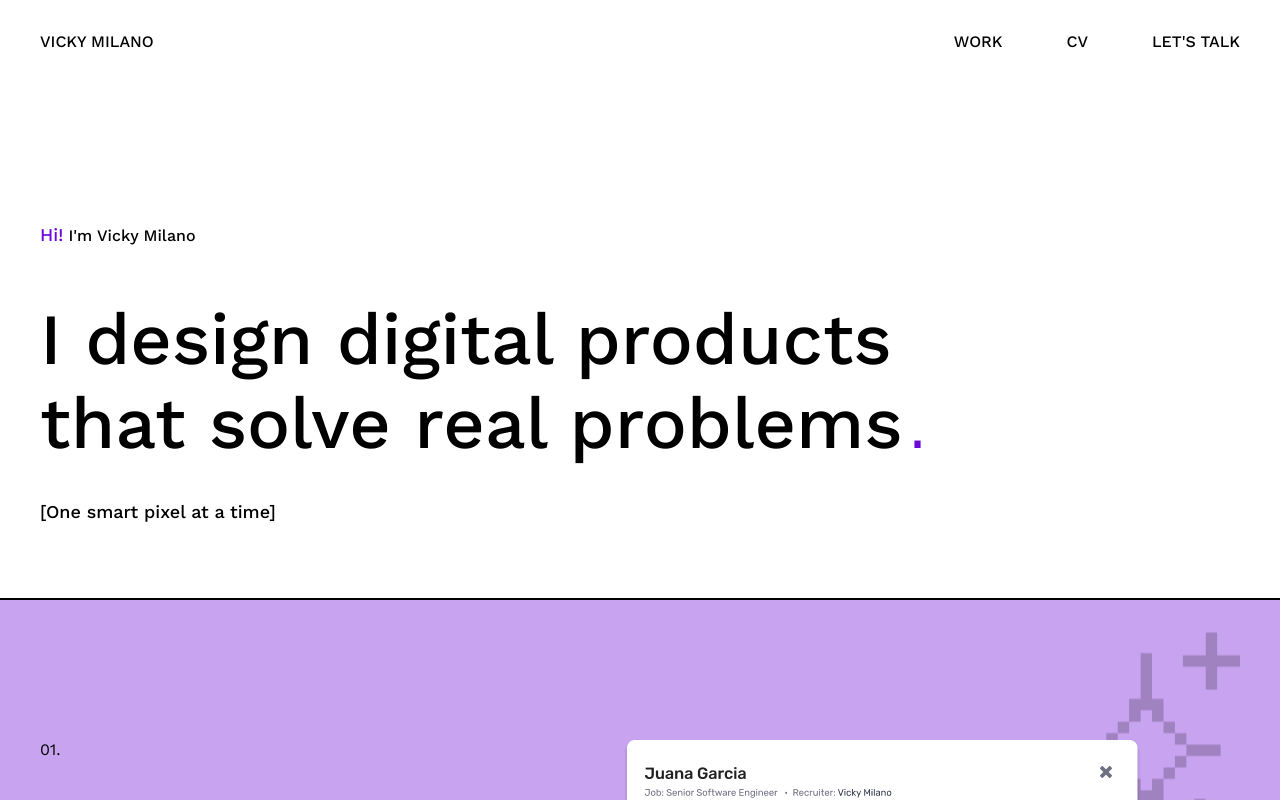
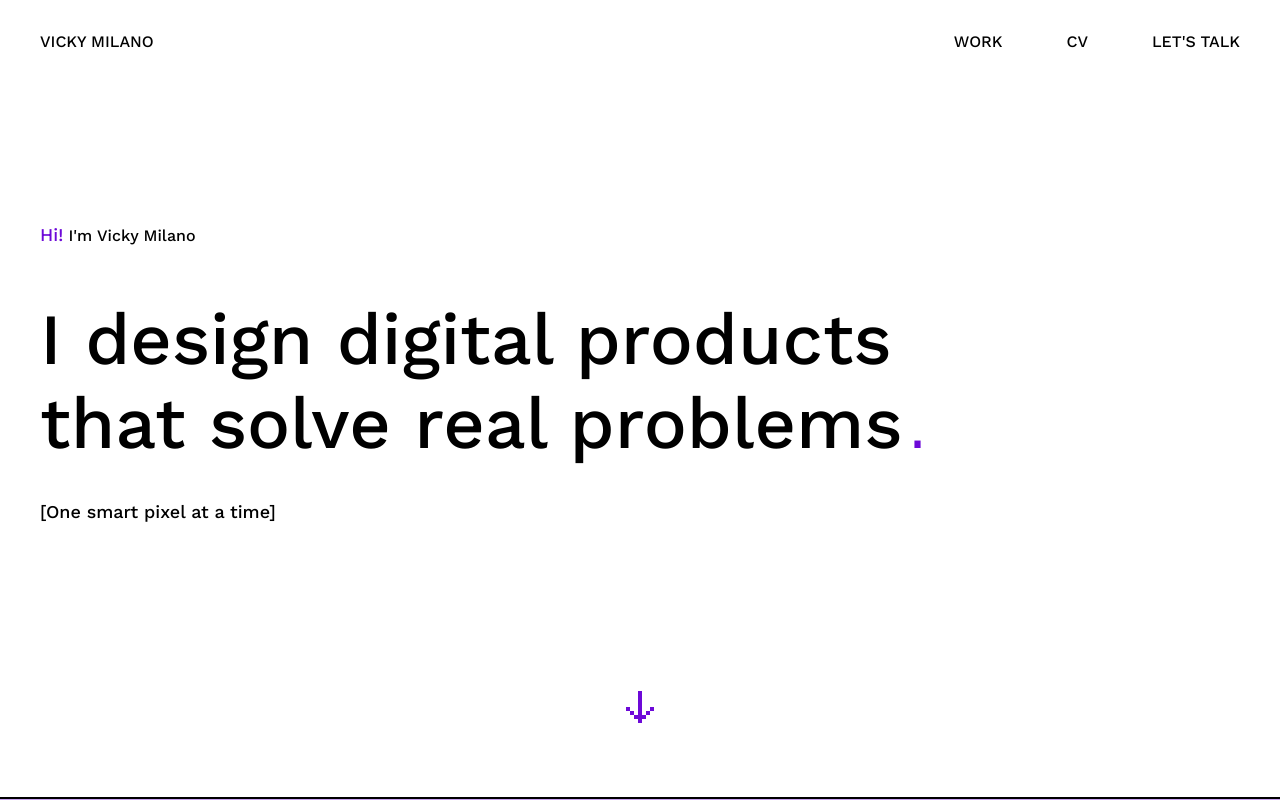
Before and after one commit to vickymilano/vickymilano.github.io, a React (Vite) app: page / in a window 1280 px wide. Shown: the top 800 px of the page. Built offline with nearby package versions, Linux system fonts and the light colour scheme.

Commit message:
Arrow down

```diff
--- a/src/App.tsx
+++ b/src/App.tsx
@@ -5,12 +5,14 @@ import pixelFingerprint from './assets/images/pixel-fingerprint.png'
 import tiendanube from './assets/images/tiendanube.png'
 import cv from './assets/files/cv.pdf'
 
+import arrow from './assets/icons/arrow-down.svg'
+
 import { Page, Section, Project } from './components'
 
 function App() {
   return (
     <Page className='divide-y-2 divide-solid divide-black'>
-      <Section className='pb-[72px]'>
+      <Section className='pb-[74px]'>
         <div className='flex justify-between items-center h-[84px] font-medium'>
           <div>
             <a href='#'>VICKY MILANO</a>
@@ -33,6 +35,9 @@ function App() {
             <span className='text-purple font-mono text-[50px]'>.</span>
           </p>
           <p className='mt-[24px] text-medium'>[One smart pixel at a time]</p>
+        </div>
+        <div className='mt-[165px] flex justify-center'>
+          <img src={arrow} alt='Arrow down' />
         </div>
       </Section>
       <Project
```
Also changed, not shown: src/assets/icons/arrow-down.svg (added).
